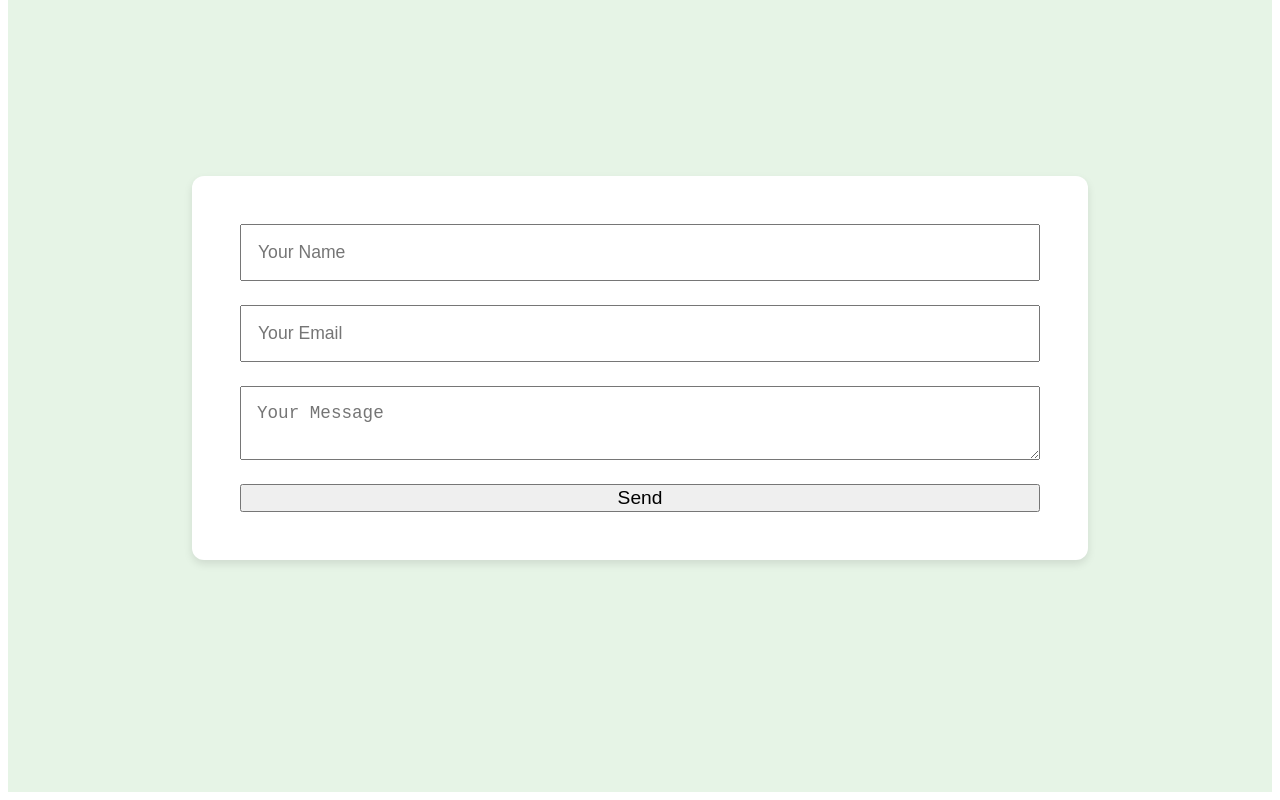
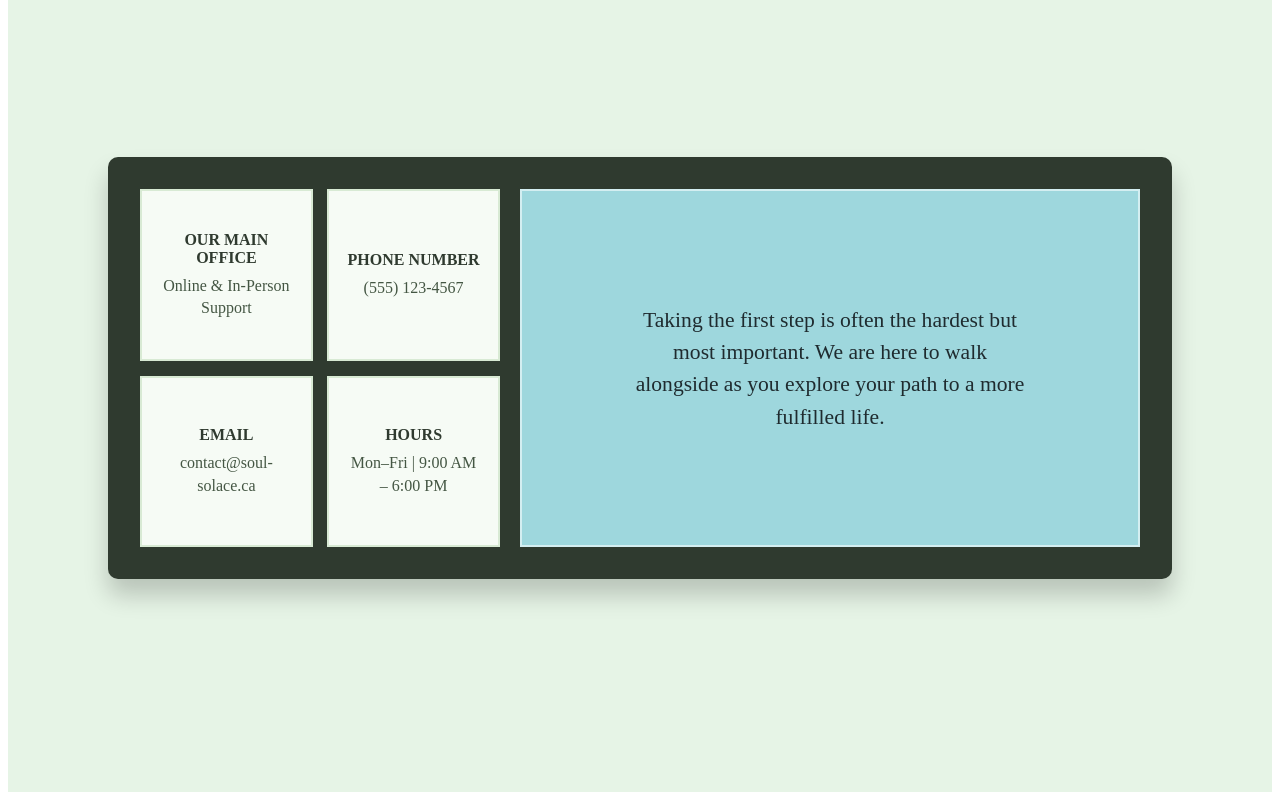
Before and after one commit to dhruvshah1093/soul-solace, a Vue app: page / in a window 1280 px wide. Shown: the part 2652-3452 px from the top of the page. Built offline with nearby package versions, Linux system fonts and the light colour scheme.

Commit message:
Replace contact section with template-style layout

```diff
--- a/src/App.vue
+++ b/src/App.vue
@@ -64,14 +64,11 @@ import HeroSection from '@/components/HeroSection.vue'
 import ProfileCard from '@/components/ProfileCard.vue'
 import ServiceCard from '@/components/ServiceCard.vue'
 import ContactForm from '@/components/ContactForm.vue'
-import ContactInfo from '@/components/ContactInfo.vue'
 
 const activeTab = ref('hero')
 const homeContent = ref({ title: '', message: '' })
 const aboutContent = ref({ photo: '', name: '', subtitle: '', degree: '', experience: '', langauges: '', availbility: '', bio: '' })
 const services = ref([])
-const contact = ref({ email: '', phone: '', address: '' })
-
 function reloadPage() {
   window.location.reload()
 }
@@ -99,8 +96,6 @@ onMounted(async () => {
     services.value.push(parseFrontMatter(await res.text()))
   }
 
-  const contactRes = await fetch('/content/contact.json')
-  contact.value = await contactRes.json()
 })
 </script>
 
--- a/src/components/ContactForm.vue
+++ b/src/components/ContactForm.vue
@@ -1,36 +1,125 @@
 <template>
-  <div class="form-container">
-    <form name="contact" method="POST" data-netlify="true">
-      <input type="hidden" name="form-name" value="contact" />
-      <input type="text" name="name" placeholder="Your Name" required />
-      <input type="email" name="email" placeholder="Your Email" required />
-      <textarea name="message" placeholder="Your Message" required></textarea>
-      <button type="submit">Send</button>
-    </form>
+  <div class="contact-template">
+    <div class="info-grid">
+      <article class="info-card">
+        <h3>Our Main Office</h3>
+        <p>Online &amp; In-Person Support</p>
+      </article>
+      <article class="info-card">
+        <h3>Phone Number</h3>
+        <p>(555) 123-4567</p>
+      </article>
+      <article class="info-card">
+        <h3>Email</h3>
+        <p>{{ contactEmail }}</p>
+      </article>
+      <article class="info-card">
+        <h3>Hours</h3>
+        <p>Mon–Fri | 9:00 AM – 6:00 PM</p>
+      </article>
+    </div>
+
+    <div class="message-panel">
+      <p>
+        Taking the first step is often the hardest but most important. We are
+        here to walk alongside as you explore your path to a more fulfilled
+        life.
+      </p>
+    </div>
   </div>
 </template>
 
+<script setup>
+import { ref, onMounted } from 'vue'
+
+const contactEmail = ref('contact@soul-solace.ca')
+
+onMounted(async () => {
+  const response = await fetch('/content/contact.json')
+  const data = await response.json()
+  contactEmail.value = data.email || contactEmail.value
+})
+</script>
+
 <style scoped>
-  .form-container {
-    background: #ffffff;
-    padding: 3rem;
-    border-radius: 12px;
-    box-shadow: 0 4px 8px rgba(0, 0, 0, 0.1);
-    max-width: 800px;
-    width: 100%;
-    margin: 0 auto;
+.contact-template {
+  display: grid;
+  grid-template-columns: minmax(240px, 360px) minmax(320px, 1fr);
+  gap: 1.25rem;
+  width: min(1000px, 92vw);
+  padding: 2rem;
+  background: #2f3a2f;
+  border-radius: 10px;
+  box-shadow: 0 16px 24px rgba(0, 0, 0, 0.2);
+}
+
+.info-grid {
+  display: grid;
+  grid-template-columns: repeat(2, minmax(110px, 1fr));
+  gap: 0.9rem;
+}
+
+.info-card {
+  background: #f6fbf5;
+  border: 2px solid #d8ead4;
+  min-height: 130px;
+  padding: 1rem;
+  display: flex;
+  flex-direction: column;
+  justify-content: center;
+  align-items: center;
+  text-align: center;
+}
+
+.info-card h3 {
+  margin: 0 0 0.5rem;
+  font-size: 1rem;
+  color: #2f3a2f;
+  text-transform: uppercase;
+}
+
+.info-card p {
+  margin: 0;
+  color: #445643;
+  line-height: 1.4;
+}
+
+.message-panel {
+  background: #9ed7dd;
+  border: 2px solid #d4eef1;
+  min-height: 290px;
+  display: flex;
+  align-items: center;
+  justify-content: center;
+  text-align: center;
+  padding: 2rem;
+}
+
+.message-panel p {
+  margin: 0;
+  font-size: 1.35rem;
+  line-height: 1.5;
+  color: #1f2b2f;
+  max-width: 36ch;
+}
+
+@media (max-width: 900px) {
+  .contact-template {
+    grid-template-columns: 1fr;
   }
-  form {
-    display: flex;
-    flex-direction: column;
-    gap: 1.5rem;
-    font-size: 1.2rem;
+
+  .message-panel {
+    min-height: 220px;
   }
-input, textarea {
-  padding: 1rem;
-  font-size: 1.1rem;
 }
-button {
-  font-size: 1.2rem;
+
+@media (max-width: 560px) {
+  .info-grid {
+    grid-template-columns: 1fr;
+  }
+
+  .message-panel p {
+    font-size: 1.1rem;
+  }
 }
 </style>
```
